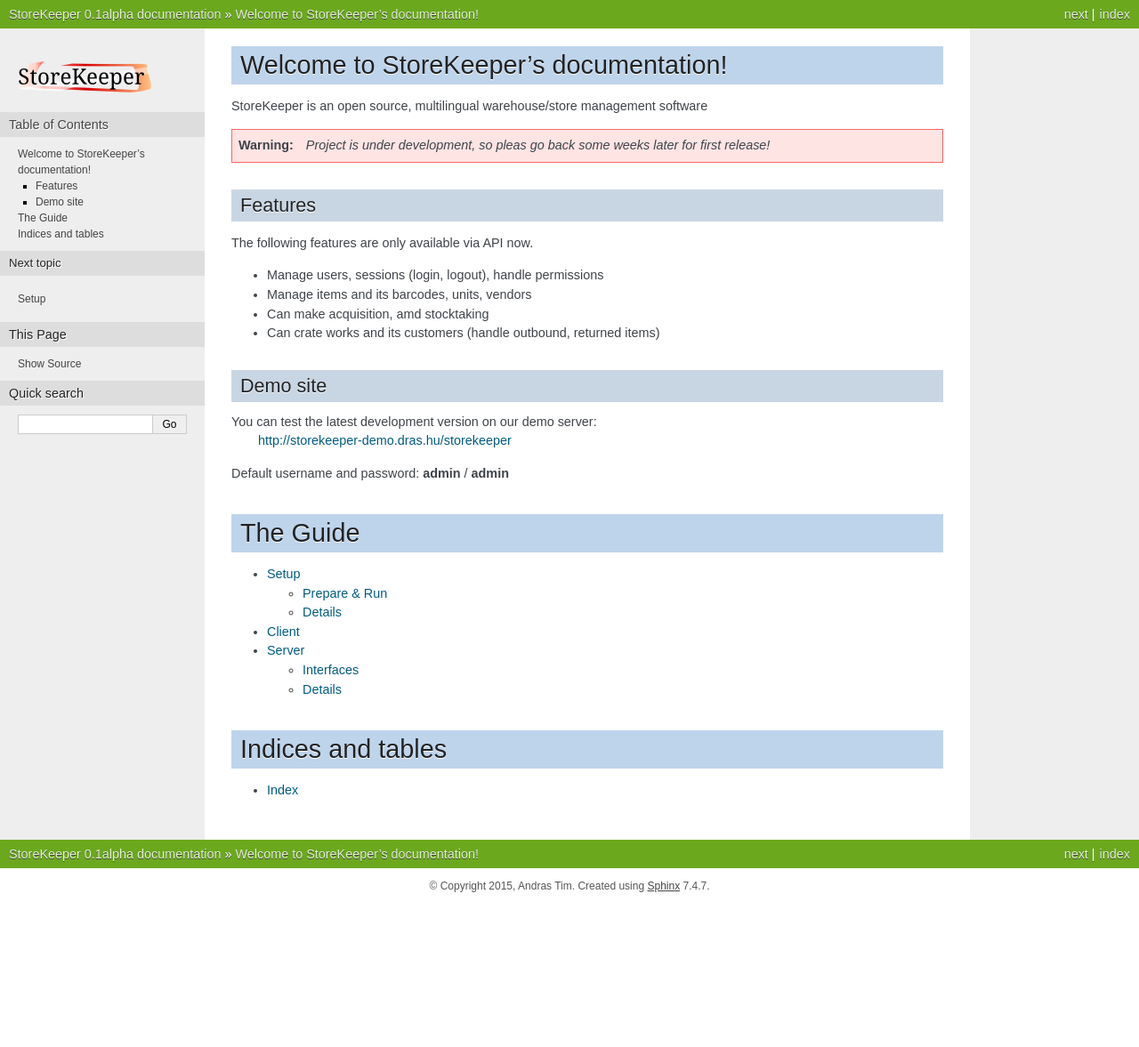
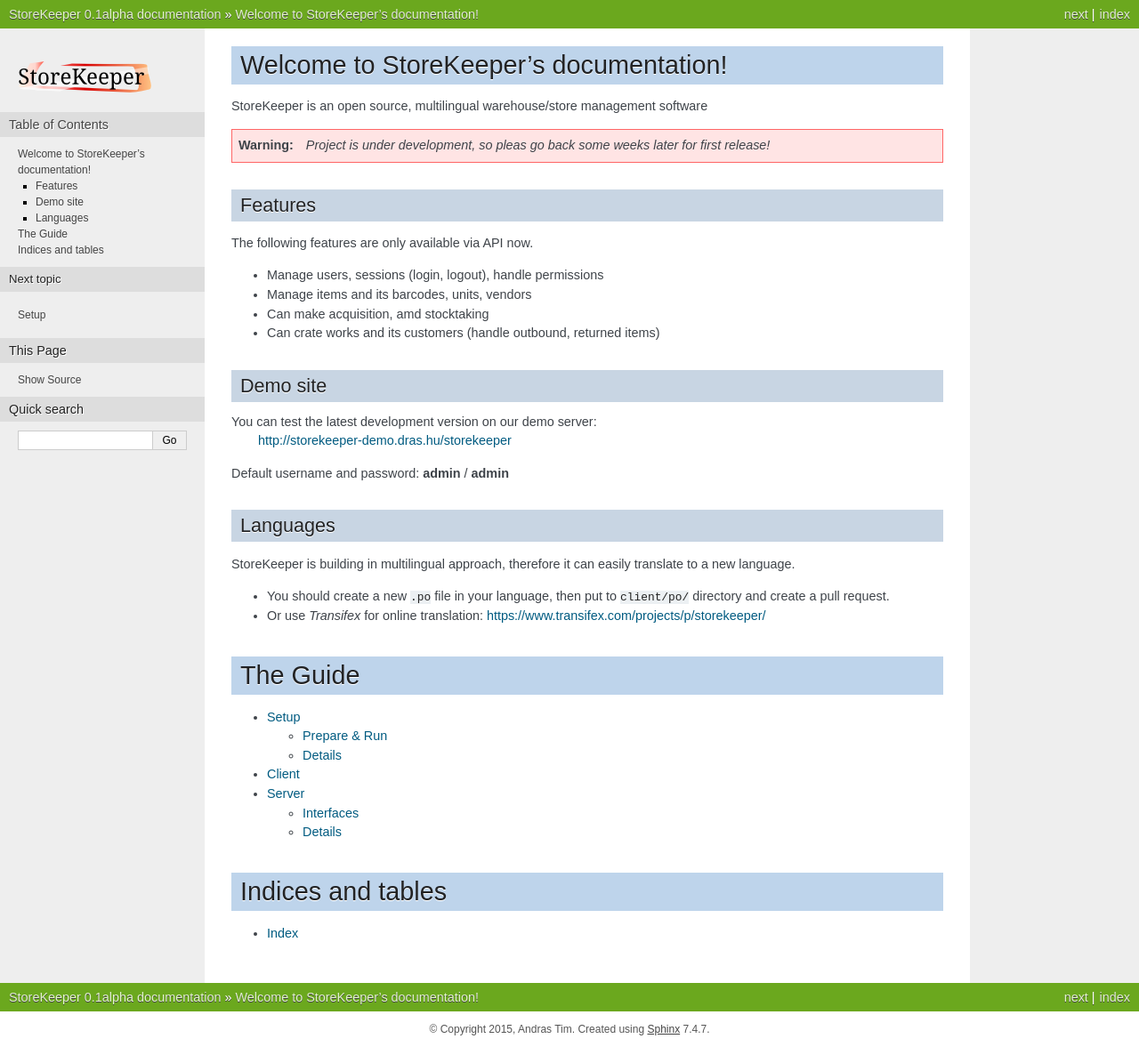
Before and after one commit to andras-tim/StoreKeeper, a Sphinx documentation site: the page built from docs/index.rst, in a window 1280 px wide. Shown: the whole page at 89% size. Built offline with Sphinx 7.4.7, drawn with Linux system fonts in a browser that asks for light colours; pages that are not in the unit, such as notebooks, are missing from menus; before the commit the page ends 1016 px from its top, so only the background shows below that.

Commit message:
Added language paragraph to documentation

```diff
--- a/docs/index.rst
+++ b/docs/index.rst
@@ -31,6 +28,15 @@
 Default username and password: **admin** / **admin**
 
 
+Languages
+---------
+
+StoreKeeper is building in multilingual approach, therefore it can easily translate to a new language.
+
+* You should create a new ``.po`` file in your language, then put to ``client/po/`` directory and create a pull request.
+* Or use *Transifex* for online translation: https://www.transifex.com/projects/p/storekeeper/
+
+
 The Guide
 =========
 
```
Also changed, not shown: other parts of docs/index.rst (+1 -4 lines), README.rst (+17 -0 lines).
